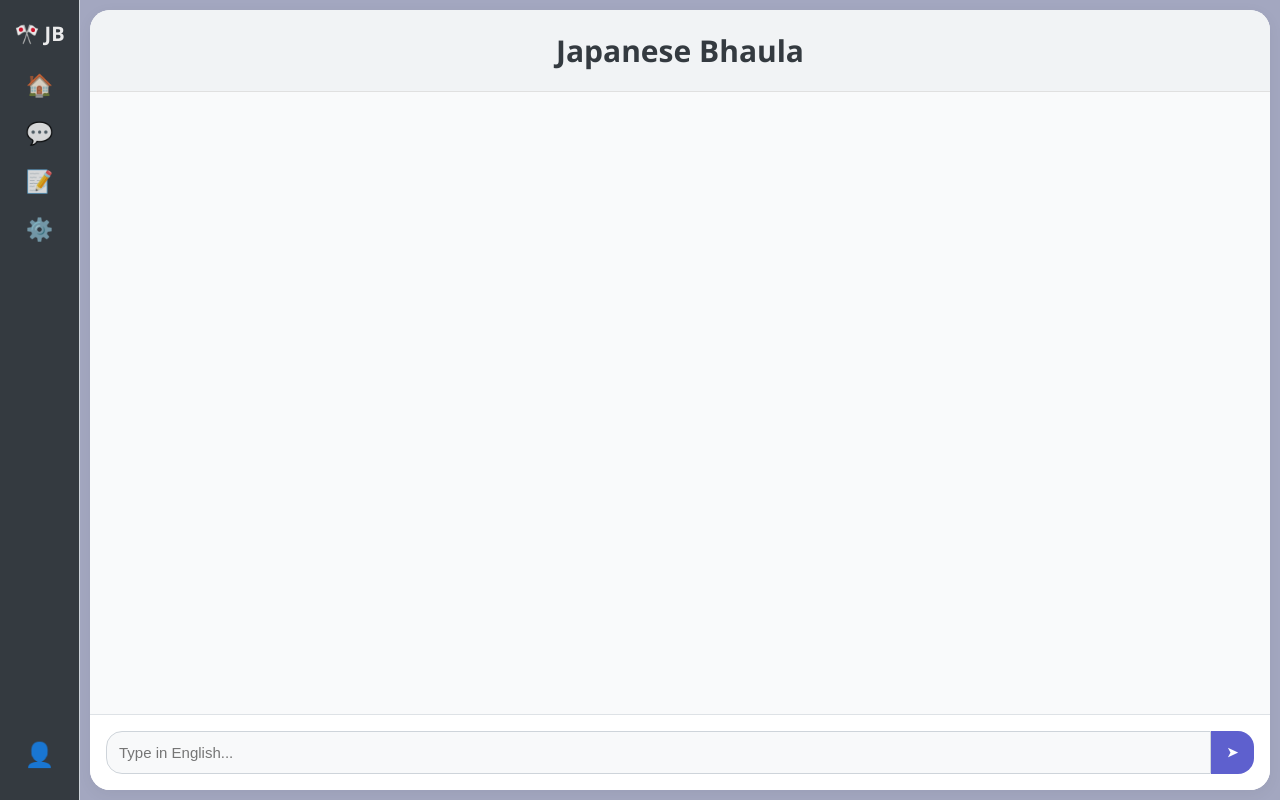
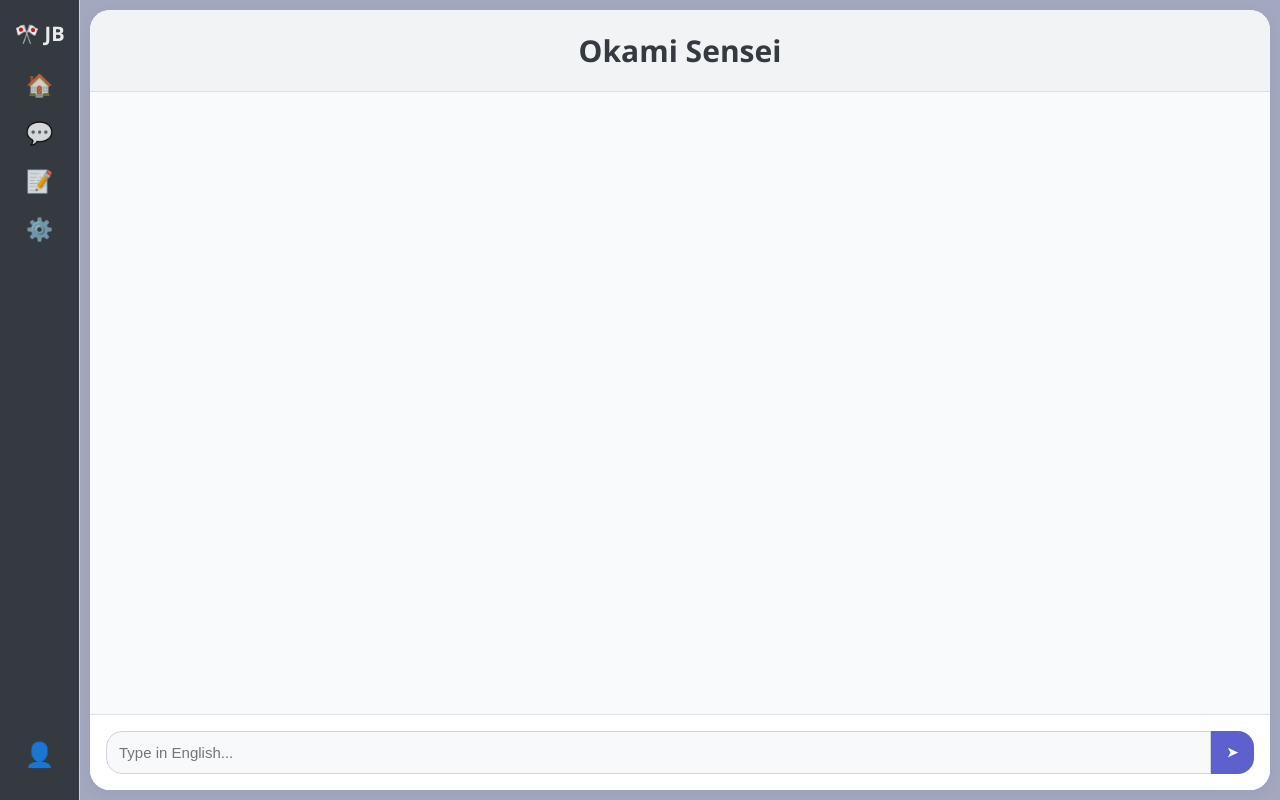
Before and after one commit to ChetanLandge/AI_Powered_Japanese_Tutor, a Flask app: page / in a window 1280 px wide. Run offline with Flask 3, Linux system fonts and the light colour scheme.

Commit message:
Update index.html

```diff
--- a/templates/index.html
+++ b/templates/index.html
@@ -31,7 +31,7 @@
     <!-- Main Chat Area -->
     <main class="chat-area">
       <header class="chat-header">
-        <h2>Japanese Bhaula</h2>
+        <h2>Okami Sensei</h2>
       </header>
 
       <div class="chat-box" id="chat-box"></div>
```
